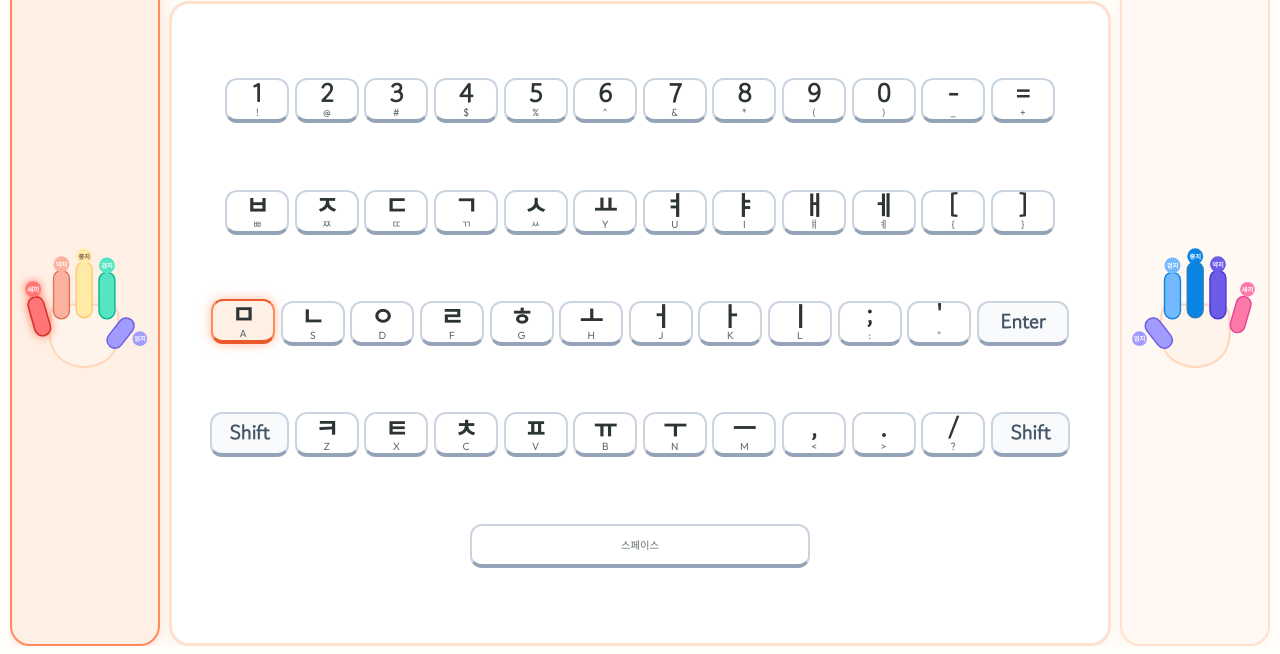
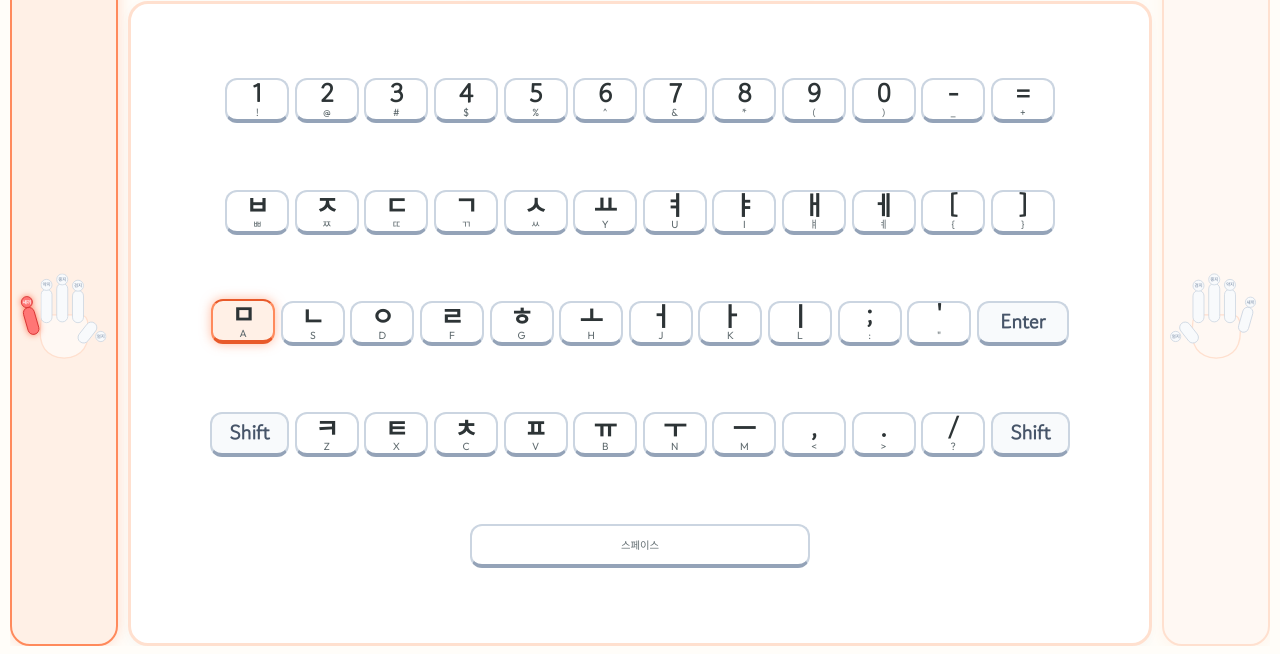
Before and after one commit to aests2023/taja, a plain HTML site: page index.html in a window 1280 px wide. Shown: the part 146-800 px from the top of the page. Drawn offline with Linux system fonts and the light colour scheme.

Commit message:
Add files via upload

```diff
--- a/hands.js
+++ b/hands.js
@@ -1,6 +1,8 @@
 /**
  * 자판 일체형 손모양 SVG 렌더러 및 핑거 하이라이트 제어
- * - 왼손/오른손이 키보드 바로 위에 개별 수직 배치되어 키 위치를 직관적으로 지도
+ * - 왼손/오른손이 키보드 바로 옆 수직 배치되어 키 위치를 직관적으로 지도
+ * - 입력할 손가락만 선명하게 발광 강조 (비활성 손가락은 중립 은은한 색상)
+ * - 뷰포트 여백(viewBox -22) 확답으로 5손가락 마디 잘림 현상 100% 해결
  */
 
 class HandsGuideRenderer {
@@ -13,48 +15,48 @@ class HandsGuideRenderer {
     this.render();
   }
 
-  // 왼손 및 오른손 SVG 개별 렌더링
+  // 왼손 및 오른손 SVG 개별 렌더링 (viewBox 여백 넉넉히 확보로 5손가락 원형 완벽 보존)
   render() {
     if (this.leftContainer) {
       this.leftContainer.innerHTML = `
-        <svg class="hand-svg-mini" viewBox="0 0 240 210" width="100%" height="100%" xmlns="http://www.w3.org/2000/svg">
+        <svg class="hand-svg-mini" viewBox="0 -22 250 230" width="100%" height="100%" xmlns="http://www.w3.org/2000/svg" preserveAspectRatio="xMidYMid meet">
           <!-- 손바닥 -->
-          <path d="M 60 110 Q 50 190 120 195 Q 190 190 180 110 Q 180 85 160 85 L 80 85 Q 60 85 60 110 Z"
-                fill="#FFF4EB" stroke="#FFD8BE" stroke-width="4"/>
+          <path d="M 65 115 Q 55 195 125 200 Q 195 195 185 115 Q 185 90 165 90 L 85 90 Q 65 90 65 115 Z"
+                fill="#FFF8F3" stroke="#FFE0CF" stroke-width="3.5"/>
 
           <!-- 왼손 1. 새끼손가락 (L_PINKY) -->
           <g class="finger-group" id="finger-L_PINKY" data-finger="L_PINKY">
-            <rect x="25" y="70" width="26" height="65" rx="13" fill="#FF7675" stroke="#D63031" stroke-width="2.5" transform="rotate(-16 38 102)"/>
-            <circle cx="28" cy="58" r="13" fill="#FF7675"/>
-            <text x="28" y="62" text-anchor="middle" fill="#FFF" font-weight="bold" font-size="11">새끼</text>
+            <rect class="finger-body" x="25" y="70" width="26" height="65" rx="13" transform="rotate(-16 38 102)"/>
+            <circle class="finger-tip" cx="28" cy="58" r="13"/>
+            <text class="finger-label" x="28" y="62" text-anchor="middle">새끼</text>
           </g>
 
           <!-- 왼손 2. 약지손가락 (L_RING) -->
           <g class="finger-group" id="finger-L_RING" data-finger="L_RING">
-            <rect x="66" y="25" width="28" height="85" rx="14" fill="#FAB1A0" stroke="#E17055" stroke-width="2.5"/>
-            <circle cx="80" cy="14" r="14" fill="#FAB1A0"/>
-            <text x="80" y="18" text-anchor="middle" fill="#FFF" font-weight="bold" font-size="11">약지</text>
+            <rect class="finger-body" x="66" y="25" width="28" height="85" rx="14"/>
+            <circle class="finger-tip" cx="80" cy="14" r="14"/>
+            <text class="finger-label" x="80" y="18" text-anchor="middle">약지</text>
           </g>
 
           <!-- 왼손 3. 중지손가락 (L_MIDDLE) -->
           <g class="finger-group" id="finger-L_MIDDLE" data-finger="L_MIDDLE">
-            <rect x="106" y="10" width="28" height="98" rx="14" fill="#FFEAA7" stroke="#FDCB6E" stroke-width="2.5"/>
-            <circle cx="120" cy="0" r="14" fill="#FFEAA7"/>
-            <text x="120" y="4" text-anchor="middle" fill="#795548" font-weight="bold" font-size="11">중지</text>
+            <rect class="finger-body" x="106" y="10" width="28" height="98" rx="14"/>
+            <circle class="finger-tip" cx="120" cy="0" r="14"/>
+            <text class="finger-label" x="120" y="4" text-anchor="middle">중지</text>
           </g>
 
           <!-- 왼손 4. 검지손가락 (L_INDEX) -->
           <g class="finger-group" id="finger-L_INDEX" data-finger="L_INDEX">
-            <rect x="146" y="28" width="28" height="82" rx="14" fill="#55E6C1" stroke="#00B894" stroke-width="2.5"/>
-            <circle cx="160" cy="16" r="14" fill="#55E6C1"/>
-            <text x="160" y="20" text-anchor="middle" fill="#FFF" font-weight="bold" font-size="11">검지</text>
+            <rect class="finger-body" x="146" y="28" width="28" height="82" rx="14"/>
+            <circle class="finger-tip" cx="160" cy="16" r="14"/>
+            <text class="finger-label" x="160" y="20" text-anchor="middle">검지</text>
           </g>
 
           <!-- 왼손 5. 엄지손가락 (THUMB - 왼쪽) -->
           <g class="finger-group" id="finger-THUMB-L" data-finger="THUMB">
-            <rect x="170" y="105" width="28" height="60" rx="14" fill="#A29BFE" stroke="#6C5CE7" stroke-width="2.5" transform="rotate(38 184 135)"/>
-            <circle cx="218" cy="145" r="13" fill="#A29BFE"/>
-            <text x="218" y="149" text-anchor="middle" fill="#FFF" font-weight="bold" font-size="11">엄지</text>
+            <rect class="finger-body" x="170" y="105" width="28" height="60" rx="14" transform="rotate(38 184 135)"/>
+            <circle class="finger-tip" cx="218" cy="145" r="13"/>
+            <text class="finger-label" x="218" y="149" text-anchor="middle">엄지</text>
           </g>
         </svg>
       `;
@@ -62,57 +64,57 @@ class HandsGuideRenderer {
 
     if (this.rightContainer) {
       this.rightContainer.innerHTML = `
-        <svg class="hand-svg-mini" viewBox="0 0 240 210" width="100%" height="100%" xmlns="http://www.w3.org/2000/svg">
+        <svg class="hand-svg-mini" viewBox="0 -22 250 230" width="100%" height="100%" xmlns="http://www.w3.org/2000/svg" preserveAspectRatio="xMidYMid meet">
           <!-- 손바닥 -->
-          <path d="M 60 110 Q 50 190 120 195 Q 190 190 180 110 Q 180 85 160 85 L 80 85 Q 60 85 60 110 Z"
-                fill="#FFF4EB" stroke="#FFD8BE" stroke-width="4"/>
+          <path d="M 65 115 Q 55 195 125 200 Q 195 195 185 115 Q 185 90 165 90 L 85 90 Q 65 90 65 115 Z"
+                fill="#FFF8F3" stroke="#FFE0CF" stroke-width="3.5"/>
 
           <!-- 오른손 5. 엄지손가락 (THUMB - 오른쪽) -->
           <g class="finger-group" id="finger-THUMB-R" data-finger="THUMB">
-            <rect x="42" y="105" width="28" height="60" rx="14" fill="#A29BFE" stroke="#6C5CE7" stroke-width="2.5" transform="rotate(-38 56 135)"/>
-            <circle cx="22" cy="145" r="13" fill="#A29BFE"/>
-            <text x="22" y="149" text-anchor="middle" fill="#FFF" font-weight="bold" font-size="11">엄지</text>
+            <rect class="finger-body" x="42" y="105" width="28" height="60" rx="14" transform="rotate(-38 56 135)"/>
+            <circle class="finger-tip" cx="22" cy="145" r="13"/>
+            <text class="finger-label" x="22" y="149" text-anchor="middle">엄지</text>
           </g>
 
           <!-- 오른손 4. 검지손가락 (R_INDEX) -->
           <g class="finger-group" id="finger-R_INDEX" data-finger="R_INDEX">
-            <rect x="66" y="28" width="28" height="82" rx="14" fill="#74B9FF" stroke="#0984E3" stroke-width="2.5"/>
-            <circle cx="80" cy="16" r="14" fill="#74B9FF"/>
-            <text x="80" y="20" text-anchor="middle" fill="#FFF" font-weight="bold" font-size="11">검지</text>
+            <rect class="finger-body" x="66" y="28" width="28" height="82" rx="14"/>
+            <circle class="finger-tip" cx="80" cy="16" r="14"/>
+            <text class="finger-label" x="80" y="20" text-anchor="middle">검지</text>
           </g>
 
           <!-- 오른손 3. 중지손가락 (R_MIDDLE) -->
           <g class="finger-group" id="finger-R_MIDDLE" data-finger="R_MIDDLE">
-            <rect x="106" y="10" width="28" height="98" rx="14" fill="#0984E3" stroke="#2980B9" stroke-width="2.5"/>
-            <circle cx="120" cy="0" r="14" fill="#0984E3"/>
-            <text x="120" y="4" text-anchor="middle" fill="#FFF" font-weight="bold" font-size="11">중지</text>
+            <rect class="finger-body" x="106" y="10" width="28" height="98" rx="14"/>
+            <circle class="finger-tip" cx="120" cy="0" r="14"/>
+            <text class="finger-label" x="120" y="4" text-anchor="middle">중지</text>
           </g>
 
           <!-- 오른손 2. 약지손가락 (R_RING) -->
           <g class="finger-group" id="finger-R_RING" data-finger="R_RING">
-            <rect x="146" y="25" width="28" height="85" rx="14" fill="#6C5CE7" stroke="#4834D4" stroke-width="2.5"/>
-            <circle cx="160" cy="14" r="14" fill="#6C5CE7"/>
-            <text x="160" y="18" text-anchor="middle" fill="#FFF" font-weight="bold" font-size="11">약지</text>
+            <rect class="finger-body" x="146" y="25" width="28" height="85" rx="14"/>
+            <circle class="finger-tip" cx="160" cy="14" r="14"/>
+            <text class="finger-label" x="160" y="18" text-anchor="middle">약지</text>
           </g>
 
           <!-- 오른손 1. 새끼손가락 (R_PINKY) -->
           <g class="finger-group" id="finger-R_PINKY" data-finger="R_PINKY">
-            <rect x="187" y="70" width="26" height="65" rx="13" fill="#FD79A8" stroke="#E84393" stroke-width="2.5" transform="rotate(16 200 102)"/>
-            <circle cx="212" cy="58" r="13" fill="#FD79A8"/>
-            <text x="212" y="62" text-anchor="middle" fill="#FFF" font-weight="bold" font-size="11">새끼</text>
+            <rect class="finger-body" x="187" y="70" width="26" height="65" rx="13" transform="rotate(16 200 102)"/>
+            <circle class="finger-tip" cx="212" cy="58" r="13"/>
+            <text class="finger-label" x="212" y="62" text-anchor="middle">새끼</text>
           </g>
         </svg>
       `;
     }
   }
 
-  // 목표 손가락 강조 및 안내 업데이트
+  // 목표 손가락만 선명하게 하이라이트 발광
   highlightFinger(fingerInfo, targetChar = '') {
     // 이전 강조 제거
     const prevActive = document.querySelectorAll('.finger-group.active-finger');
     prevActive.forEach(el => el.classList.remove('active-finger'));
 
-    document.querySelectorAll('.hand-mini-box').forEach(card => card.classList.remove('active-hand'));
+    document.querySelectorAll('.side-hand-card').forEach(card => card.classList.remove('active-hand'));
 
     if (!fingerInfo) {
       if (this.labelContainer) {
--- a/styles.css
+++ b/styles.css
@@ -63,6 +63,12 @@ body.font-xl .word-display {
   padding: 0;
   user-select: none;
   -webkit-user-select: none;
+}
+
+html, body {
+  width: 100%;
+  max-width: 100vw;
+  overflow-x: hidden;
 }
 
 body {
@@ -401,7 +407,7 @@ body {
 }
 
 .side-hand-card {
-  width: 150px;
+  width: clamp(75px, 8.5vw, 125px);
   background: #FFF8F3;
   border: 2.5px solid #FFE0CF;
   border-radius: 20px;
@@ -409,7 +415,7 @@ body {
   flex-direction: column;
   align-items: center;
   justify-content: space-between;
-  padding: 0.5rem 0.3rem;
+  padding: 0.4rem 0.2rem;
   box-shadow: var(--card-shadow);
   transition: all 0.25s ease;
   flex-shrink: 0;
@@ -490,6 +496,56 @@ body {
   padding: 0.05rem 0.45rem;
   border-radius: 6px;
   font-size: 1.15rem;
+}
+
+.finger-group .finger-body,
+.finger-group .finger-tip {
+  fill: #F8FAFC;
+  stroke: #CBD5E1;
+  stroke-width: 2;
+  transition: all 0.2s ease;
+}
+
+.finger-group .finger-label {
+  fill: #94A3B8;
+  font-weight: 700;
+  font-size: 11px;
+}
+
+/* 입력해야 하는 목표 손가락 1개만 자기 고유의 선명한 색상으로 짠! 활성화 */
+.finger-group[data-finger="L_PINKY"].active-finger .finger-body,
+.finger-group[data-finger="L_PINKY"].active-finger .finger-tip { fill: #FF7675; stroke: #D63031; }
+
+.finger-group[data-finger="L_RING"].active-finger .finger-body,
+.finger-group[data-finger="L_RING"].active-finger .finger-tip { fill: #FAB1A0; stroke: #E17055; }
+
+.finger-group[data-finger="L_MIDDLE"].active-finger .finger-body,
+.finger-group[data-finger="L_MIDDLE"].active-finger .finger-tip { fill: #FFEAA7; stroke: #FDCB6E; }
+
+.finger-group[data-finger="L_INDEX"].active-finger .finger-body,
+.finger-group[data-finger="L_INDEX"].active-finger .finger-tip { fill: #55E6C1; stroke: #00B894; }
+
+.finger-group[data-finger="THUMB"].active-finger .finger-body,
+.finger-group[data-finger="THUMB"].active-finger .finger-tip { fill: #A29BFE; stroke: #6C5CE7; }
+
+.finger-group[data-finger="R_INDEX"].active-finger .finger-body,
+.finger-group[data-finger="R_INDEX"].active-finger .finger-tip { fill: #74B9FF; stroke: #0984E3; }
+
+.finger-group[data-finger="R_MIDDLE"].active-finger .finger-body,
+.finger-group[data-finger="R_MIDDLE"].active-finger .finger-tip { fill: #0984E3; stroke: #2980B9; }
+
+.finger-group[data-finger="R_RING"].active-finger .finger-body,
+.finger-group[data-finger="R_RING"].active-finger .finger-tip { fill: #6C5CE7; stroke: #4834D4; }
+
+.finger-group[data-finger="R_PINKY"].active-finger .finger-body,
+.finger-group[data-finger="R_PINKY"].active-finger .finger-tip { fill: #FD79A8; stroke: #E84393; }
+
+.finger-group.active-finger .finger-label {
+  fill: #FFFFFF;
+  font-weight: 800;
+}
+.finger-group[data-finger="L_MIDDLE"].active-finger .finger-label {
+  fill: #795548;
 }
 
 .finger-group.active-finger {
```
Also changed, not shown: app.js (+8 -7 lines), sw.js (+10 -3 lines), manifest.json.
